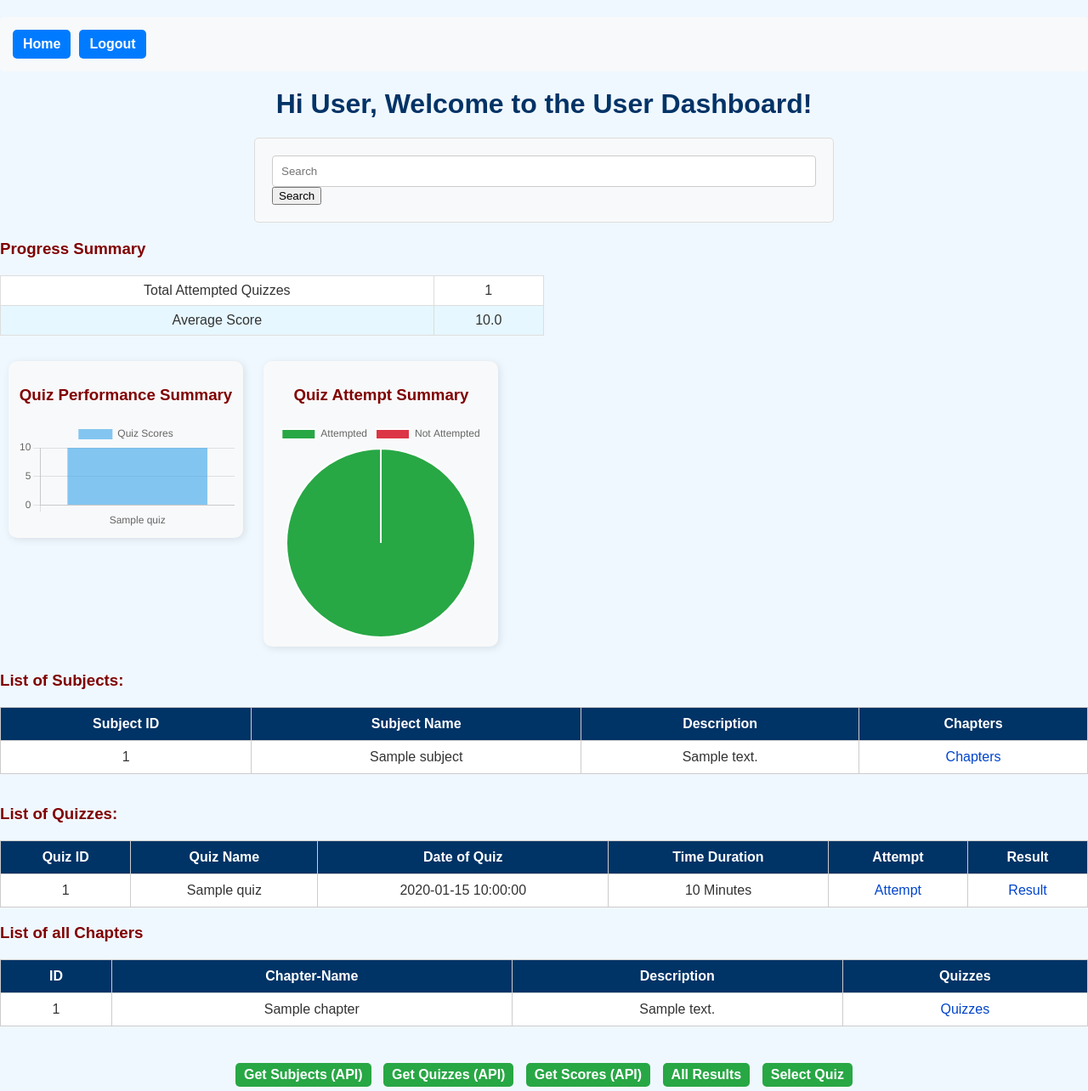
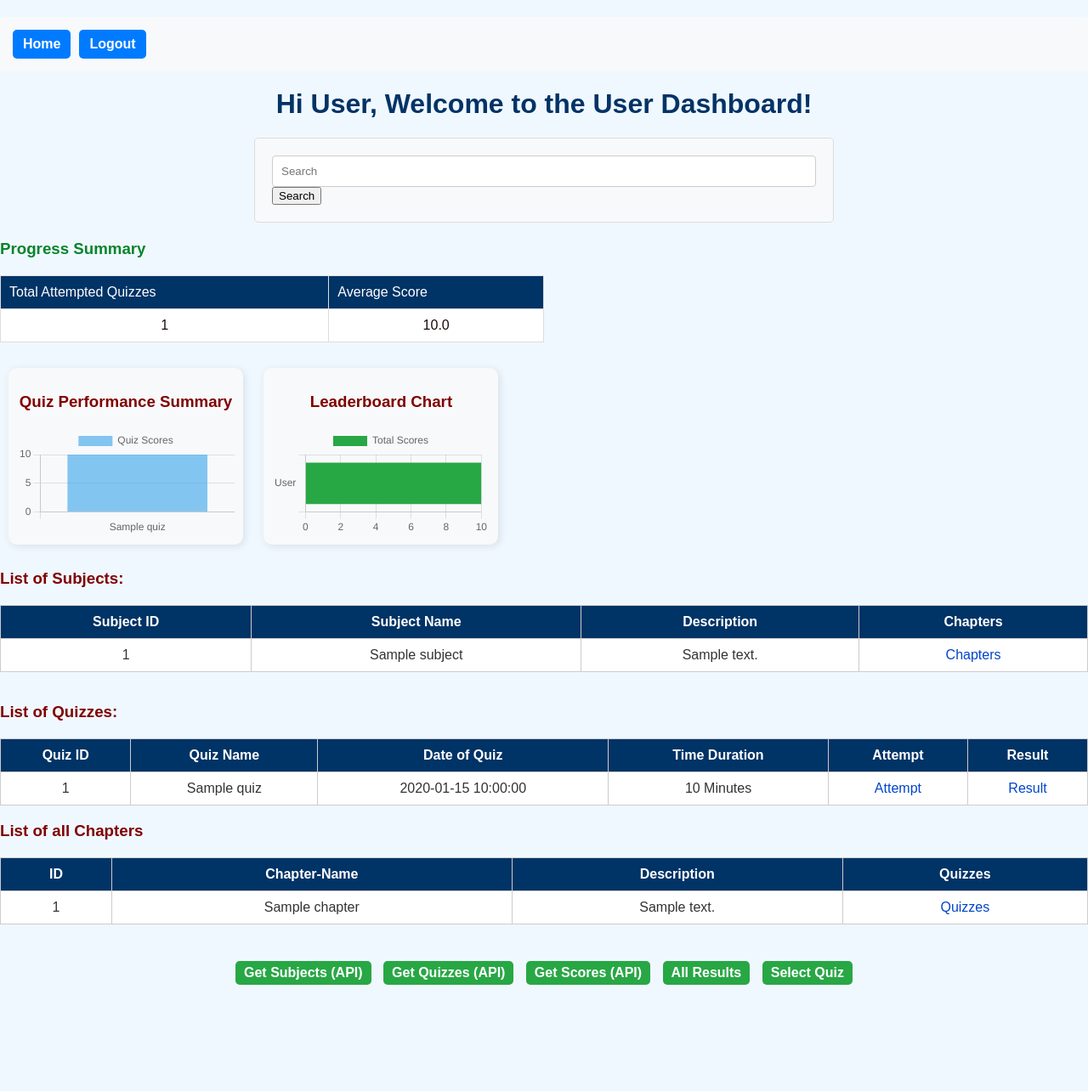
Before and after one commit to prajapatsur/Quiz-Master-Project, a Flask app: page /dashboard in a window 1280 px wide. Shown: the whole page at 85% size. After the commit the page ends 1159 px from the top, so only its background shows below. Run offline with Flask 3, Linux system fonts and the light colour scheme; a user stored in the database is signed in; tables that the repository leaves empty hold one stand-in row (values such as "Sample post").

Commit message:
Solved delete cascading issue and installed the leaderboard

```diff
--- a/app/routes.py
+++ b/app/routes.py
@@ -103,10 +103,27 @@ def dashboard():
     # username = session.get('username', 'User')  # Retrieve username from session
     # return render_template("dashboard.html", username=username)    #used with session['username']
 
+    #leaderboard
+    users= User.query.filter(User.username != os.getenv('admin_username')).all()
+    leaderboard_data=[]
+
+    for user in users:
+        scores= Score.query.filter_by(user_id=user.id).all()
+        total_scored= sum([s.total_scored for s in scores])
+        leaderboard_data.append({
+            "user_fullname": user.fullname,
+            "score": total_scored
+        })
+    leaderboard_data.sort(key=lambda x: x['score'], reverse=True)
+    fullnames= [x["user_fullname"] for x in leaderboard_data]
+    user_total_scores= [x["score"] for x in leaderboard_data]
+
     quizzes= Quiz.query.all()
     subjects= Subject.query.all()
     chapters= Chapter.query.all()
     scores= Score.query.filter_by(user_id=current_user.id).all()
+
+    #average score
     total_attempted_quizzes= len(scores)
     if total_attempted_quizzes>0:
         average_score= sum([s.total_scored for s in scores])/total_attempted_quizzes
@@ -125,7 +142,10 @@ def dashboard():
                            chapters=chapters,
                            scores=scores,
                            total_attempted_quizzes=total_attempted_quizzes,
-                           average_score=average_score)
+                           average_score=average_score,
+                           leaderboard_data=leaderboard_data,
+                           fullnames=fullnames,
+                           user_total_scores=user_total_scores)
 
 #User Chapter view for specific subject-id
 @app.route("/view_chapters/<int:sid>", methods=['POST','GET'])
@@ -173,7 +193,7 @@ def admin_login():
     return render_template("admin/login.html", form=form)
 
 #Admin Dashboard
-@app.route("/admin/dashboard")
+@app.route("/admin/dashboard", methods=['GET','POST'])
 @login_required
 def admin_dashboard():
     if current_user.username != os.getenv('admin_username'):
@@ -287,7 +307,8 @@ def admin_view_chapter(sid):
         flash("Permission required!", category="error")
         return render_template("home.html")
     chapters= Chapter.query.filter_by(subject_id=sid)
-    return render_template("admin/admin_view_chapter.html", chapters=chapters, sid=sid)
+    chapter_quiz_count = {chapter.id: Quiz.query.filter_by(chapter_id=chapter.id).count() for chapter in chapters}
+    return render_template("admin/admin_view_chapter.html", chapters=chapters, sid=sid, chapter_quiz_count=chapter_quiz_count)
 
 #admin_view_quiz--> Admin can view quizzes for specific chapter
 @app.route("/admin/view_quiz/<int:cid>")
@@ -296,7 +317,7 @@ def admin_view_quiz(cid):
     if current_user.username != os.getenv('admin_username'):
         flash("Permission required!", category="error")
         return render_template("home.html")
-    quizzes= Quiz.query.filter_by(chapter_id=cid)
+    quizzes= Quiz.query.filter_by(chapter_id=cid).all()
     return render_template("admin/admin_view_quiz.html", cid=cid, quizzes=quizzes)
 
 @app.route("/admin/view_result/<int:qid>")
@@ -425,17 +446,24 @@ def admin_edit_chapter(id):
         return redirect(url_for("admin_manage_chapter"))
     return render_template("admin/edit_chapter.html", form=form)
 
-@app.route("/admin/delete_chapter/<int:id>", methods=['GET','POST'])    #I realised that this get is needed here
+@app.route("/admin/delete_chapter/<int:id>", methods=['GET', 'POST'])
 @login_required
 def admin_delete_chapter(id):
     if current_user.username != os.getenv('admin_username'):
         flash("Permission required to delete chapter!", category="error")
         return redirect(url_for("home"))
+
     chapter = Chapter.query.get_or_404(id)
+    quizzes = Quiz.query.filter_by(chapter_id=id).all()
+    for quiz in quizzes:
+        Question.query.filter_by(quiz_id=quiz.id).delete()
+        db.session.delete(quiz)
     db.session.delete(chapter)
     db.session.commit()
-    flash("Chapter deleted successfully!", category="success")
+
+    flash("Chapter and its associated quizzes deleted successfully!", category="success")
     return redirect(url_for("admin_manage_chapter"))
+
 
 
 #add, edit and delete quiz
@@ -487,6 +515,8 @@ def admin_delete_quiz(id):
         flash("Permission required to Add Quiz.", category="error")
         return redirect(url_for('home'))
     quiz= Quiz.query.get_or_404(id)
+
+    questions= Question.query.filter_by(quiz_id=id).delete()
     db.session.delete(quiz)
     db.session.commit()
     flash("Quiz deleted!", category='success')
--- a/app/templates/admin/admin_view_quiz.html
+++ b/app/templates/admin/admin_view_quiz.html
@@ -50,7 +50,6 @@
   <div class="footer-links">
     <br>
     <a href="{{ url_for('admin_add_quiz') }}">Add Quiz</a>
-    <br>
-    <a href="{{ url_for('admin_view_chapter', sid=quizzes[0].chapter_id) }}">Back</a>
+    <a href="{{ url_for('admin_manage_chapter') }}">Back</a>
   </div>
 {% endblock footer %}
--- a/app/templates/admin/edit_subject.html
+++ b/app/templates/admin/edit_subject.html
@@ -6,7 +6,7 @@
   <link rel="stylesheet" href="{{ url_for('static', filename='css/style.css') }}">
 {% endblock head %}
 
-{{% block content %}
+{% block content %}
 <h2>Edit Subject</h2>
 <form method="post">
   {{ form.hidden_tag() }}
--- a/app/templates/admin/manage_chapters.html
+++ b/app/templates/admin/manage_chapters.html
@@ -14,7 +14,7 @@
   <table>
     <thead>
       <tr>
-        <th>ID</th>
+        <th>Chapter-ID</th>
         <th>Chapter-Name</th>
         <th>Description</th>
         <th>Subject-ID</th>
--- a/app/templates/dashboard.html
+++ b/app/templates/dashboard.html
@@ -17,21 +17,23 @@
     </form>
 </div>
 
-<div class="progress-summary">
-    <h3>Progress Summary</h3>
-    <table>
+<div class="progress-summary" style="border-radius: 8px;">
+    <h3 style="color: rgb(6, 132, 44);">Progress Summary</h3>
+    <table style="width: 100%; border-collapse: collapse;">
+        <thead>
+            <tr style="background-color: #003366; color: white;">
+                <td style="padding: 10px; text-align: left;">Total Attempted Quizzes</td>
+                <td style="padding: 10px; text-align: left;">Average Score</td>
+            </tr>
+        </thead>
         <tbody>
-            <tr>
-                <td>Total Attempted Quizzes</td>
+            <tr style="color: rgb(26, 12, 12);">
                 {% if total_attempted_quizzes > 0 %}
-                <td>{{ total_attempted_quizzes }}</td>
+                    <td style="padding: 10px; text-align: center;">{{ total_attempted_quizzes }}</td>
                 {% else %}
-                <td>You didn't attempt any quiz.</td>
+                    <td style="padding: 10px; text-align: center;">You didn't attempt any quiz.</td>
                 {% endif %}
-            </tr>
-            <tr>
-                <td>Average Score</td>
-                <td>{{ average_score|round(3) }}</td>
+                <td style="padding: 10px; text-align: center;">{{ average_score|round(3) }}</td>
             </tr>
         </tbody>
     </table>
@@ -43,8 +45,8 @@
 </div>
 
 <div class="chart-container">
-    <h3>Quiz Attempt Summary</h3>
-    <canvas id="quizAttemptChart"></canvas>
+    <h3>Leaderboard Chart</h3>
+    <canvas id="leaderboardchart"></canvas>
 </div>
 
 <br>
@@ -148,7 +150,7 @@
 <script>
     document.addEventListener("DOMContentLoaded", function() {
         let ctx1 = document.getElementById("quizPerformanceChart").getContext("2d");
-        let ctx2 = document.getElementById("quizAttemptChart").getContext("2d");
+        let ctx2 = document.getElementById("leaderboardchart").getContext("2d");
 
         let quizLabels = {{ scores | map(attribute='quiz.name') | list | tojson }};
         let quizScores = {{ scores | map(attribute='total_scored') | list | tojson }};
@@ -167,16 +169,20 @@
         });
 
         new Chart(ctx2, {
-            type: 'pie',
-            data: {
-                labels: ['Attempted', 'Not Attempted'],
-                datasets: [{
-                    data: [{{ total_attempted_quizzes }}, {{ quizzes|length - total_attempted_quizzes }}],
-                    backgroundColor: ['#28a745', '#dc3545']
-                }]
-            },
-            options: { responsive: true }
-        });
+    type: 'bar',
+    data: {
+        labels: {{ fullnames|tojson }},
+        datasets: [{
+            label: 'Total Scores',
+            data: {{ user_total_scores|tojson }},
+            backgroundColor: ['#28a745']
+        }]
+    },
+    options: { responsive: true,
+               indexAxis: 'y'
+     }
+});
+
     });
 </script>
 {% endblock footer %}
```
Also changed, not shown: app/models.py (+4 -4 lines), app/templates/admin/admin_view_chapter.html (+12 -2 lines), app/templates/all_quiz.html (+4 -3 lines).
